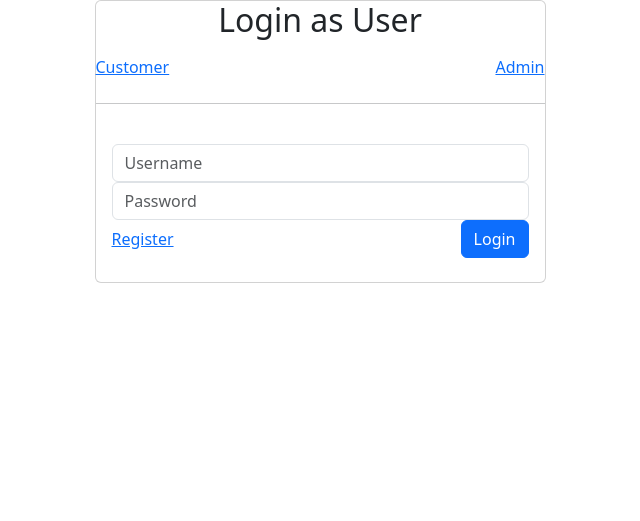
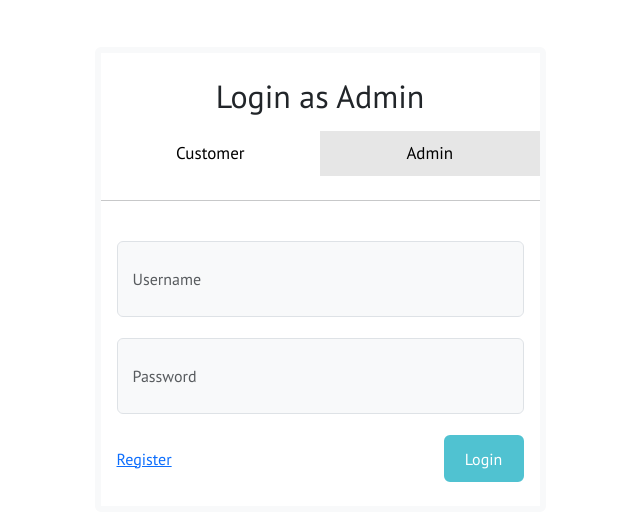
Before and after one commit to DHay10/Ecom_ProjectF22, a PHP site: page /app/views/Admin/login.php in a window 1280 px wide. Shown: the top 521 px of the page, without its empty margins (320-960 px from the left). Run offline with PHP 8.4, Linux system fonts and the light colour scheme; some libraries are stand-ins or nearby versions.

Commit message:
Added Transition to Admin Login Page + Admin Controller

```diff
--- a/app/controllers/Main.php
+++ b/app/controllers/Main.php
@@ -18,4 +18,9 @@ class Main extends \app\core\Controller{
 			$this->view('User/register');
 		}
 
+		// Admin Login Page
+		public function adminLogin() {
+			$this->view('Admin/login');
 		}
+
+	}
--- a/app/views/Admin/login.php
+++ b/app/views/Admin/login.php
@@ -10,6 +10,7 @@
             crossorigin="anonymous"
         />
         <link href="../styles/bootstrap.min.css" rel="stylesheet" />
+
     </head>
 
     <body>
@@ -18,11 +19,11 @@
                 <div class="row justify-content-center">
                     <div class="col-md-5">
                         <div class="card">
-                            <h2 class="card-title text-center">Login as User</a></h2>
+                            <h2 class="card-title text-center">Login as Admin</a></h2>
 
                             <div class="navbar">
-                                <a class="active" href="\Main\Login">Customer</a>
-                                <a href="\Main\index">Admin</a>
+                                <a href="\Main\Login">Customer</a>
+                                <a class="active" href="\Main\adminLogin">Admin</a>
                             </div>
 
                             <hr >
@@ -46,3 +47,82 @@
             </div>
         </main>
     </body>
+    <style>
+        @import url('https://fonts.googleapis.com/css?family=PT+Sans');
+
+        body{
+            background: #fff;
+            font-family: 'PT Sans', sans-serif;
+        }
+        h2{
+            padding-top: 1.5rem;
+        }
+        .card{
+            border: 0.40rem solid #f8f9fa;
+            top: 10%;
+        }
+        .form-control{
+            background-color: #f8f9fa;
+            padding: 20px;
+            padding: 25px 15px;
+            margin-bottom: 1.3rem;
+        }
+
+        .form-control:focus {
+            color: #000000;
+            background-color: #ffffff;
+            border: 3px solid #da5767;
+            outline: 0;
+            box-shadow: none;
+        }
+        .btn{
+            padding: 0.6rem 1.2rem;
+            background: #50c2d1;
+            border: 2px solid #50c2d1;
+        }
+        .btn-primary:hover {
+            background-color: #00D100;
+            border-color: #00D100;
+            transition: .3s;
+        }
+
+        /* Style the navigation menu */
+        .navbar {
+            width: 100%;
+            background-color: rgb(255, 255, 255);
+            overflow: auto;
+        }
+
+        /* Navigation links */
+        .navbar a {
+            float: left;
+            padding: 10px;
+            color: black;
+            text-decoration: none;
+            font-size: 17px;
+            width: 50%; /* Four equal-width links. If you have two links, use 50%, and 33.33% for three links, etc.. */
+            text-align: center; /* If you want the text to be centered */
+        }
+
+        /* Add a background color on mouse-over */
+        .navbar a:hover {
+            background-color: rgb(240, 240, 240);
+        }
+
+        /* Style the current/active link */
+        .navbar a.active {
+            background-color: rgb(230, 230, 230);
+        }
+
+        /* Add responsiveness - on screens less than 500px, make the navigation links appear on top of each other, instead of next to each other */
+        @media screen and (max-width: 500px) {
+        .navbar a {
+            float: none;
+            display: block;
+            width: 100%;
+            text-align: left; /* If you want the text to be left-aligned on small screens */
+        }
+        }
+
+    </style>
+</html>
--- a/app/views/User/index.php
+++ b/app/views/User/index.php
@@ -25,8 +25,8 @@
                             <h2 class="card-title text-center">Login as User</a></h2>
 
                             <div class="navbar">
-                                <a class="active" href="\Main\Login">Customer</a>
-                                <a href="\Main\index">Admin</a>
+                                <a class="active" href="\Main\login">Customer</a>
+                                <a href="\Main\adminLogin">Admin</a>
                             </div>
 
                             <hr >
```
Also changed, not shown: app/controllers/Admin.php (added, +28 -0 lines), app/controllers/Login.php (added). Lines whose indentation alone changed are shown as unchanged.
